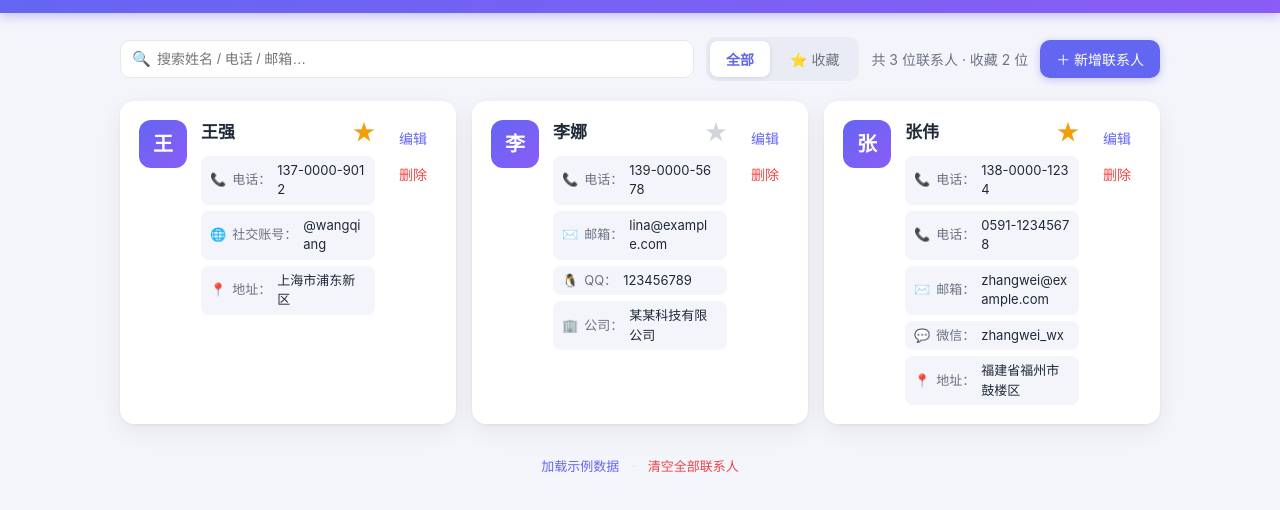
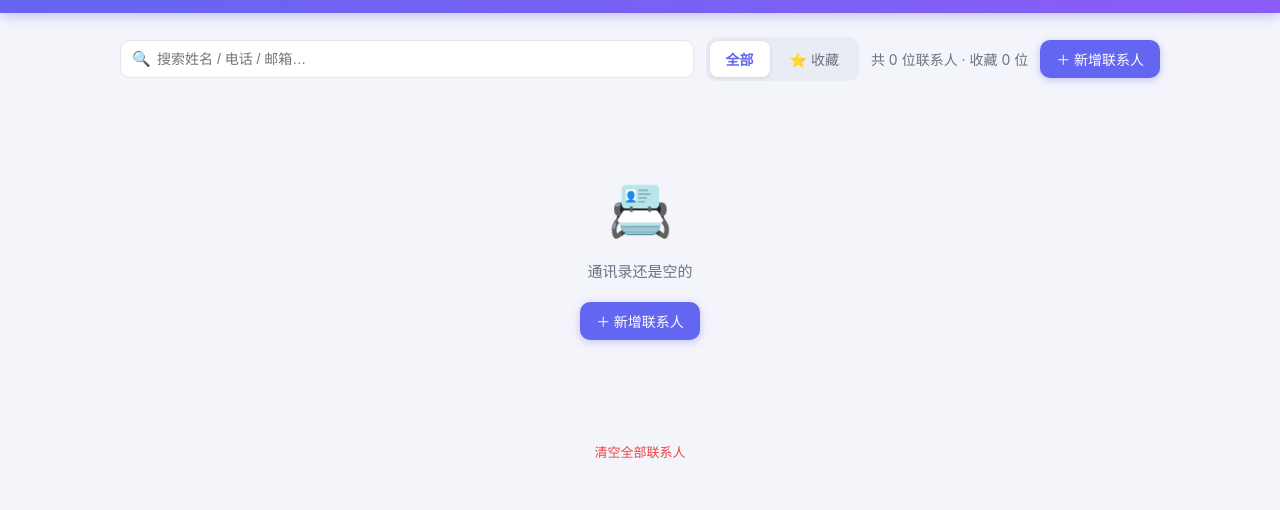
Before and after one commit to zhangjt123/address-book, a plain HTML site: page index.html in a window 1280 px wide. Shown: the part 58-568 px from the top of the page. Drawn offline with Linux system fonts and the light colour scheme.

Commit message:
chore: remove demo data and add teammate placeholder in blog

```diff
--- a/index.html
+++ b/index.html
@@ -45,8 +45,6 @@
 
     <!-- 底部辅助操作 -->
     <div class="footer-tools">
-      <button class="link-btn" id="loadDemoBtn">加载示例数据</button>
-      <span class="dot">·</span>
       <button class="link-btn danger" id="clearBtn">清空全部联系人</button>
     </div>
   </main>
--- a/js/app.js
+++ b/js/app.js
@@ -25,7 +25,6 @@
   var importBtn = $('#importBtn');
   var importFile = $('#importFile');
   var clearBtn = $('#clearBtn');
-  var loadDemoBtn = $('#loadDemoBtn');
 
   var modalBackdrop = $('#modalBackdrop');
   var modalTitle = $('#modalTitle');
@@ -239,34 +238,6 @@
     });
   }
 
-  // ---------- 示例数据 ----------
-  function buildDemoData() {
-    return [
-      Contact.createContact('张伟', [
-        { type: '电话', value: '138-0000-1234' },
-        { type: '电话', value: '0591-12345678' },
-        { type: '邮箱', value: 'zhangwei@example.com' },
-        { type: '微信', value: 'zhangwei_wx' },
-        { type: '地址', value: '福建省福州市鼓楼区' }
-      ], true),
-      Contact.createContact('李娜', [
-        { type: '电话', value: '139-0000-5678' },
-        { type: '邮箱', value: 'lina@example.com' },
-        { type: 'QQ', value: '123456789' },
-        { type: '公司', value: '某某科技有限公司' }
-      ], false),
-      Contact.createContact('王强', [
-        { type: '电话', value: '137-0000-9012' },
-        { type: '社交账号', value: '@wangqiang' },
-        { type: '地址', value: '上海市浦东新区' }
-      ], true)
-    ];
-  }
-
-  function seedDemoData() {
-    buildDemoData().forEach(function (c) { Storage.add(c); });
-  }
-
   // ---------- 事件绑定 ----------
   function bindEvents() {
     // 列表事件委托（卡片操作 + 空状态新增按钮）
@@ -312,13 +283,6 @@
       render();
     });
 
-    loadDemoBtn.addEventListener('click', function () {
-      if (!confirm('加载示例数据会追加到现有通讯录，确定继续吗？')) return;
-      seedDemoData();
-      toast('已加载示例数据');
-      render();
-    });
-
     addMethodBtn.addEventListener('click', function () { addMethodRow(); });
     cancelBtn.addEventListener('click', closeModal);
     modalCloseBtn.addEventListener('click', closeModal);
@@ -338,11 +302,6 @@
   // ---------- 初始化 ----------
   function init() {
     bindEvents();
-    // 首次运行自动载入示例数据，方便体验与演示；可随时「清空全部联系人」
-    if (!localStorage.getItem('addressBook.initialized')) {
-      seedDemoData();
-      localStorage.setItem('addressBook.initialized', '1');
-    }
     render();
   }
 
```
Also changed, not shown: 1 other file.
